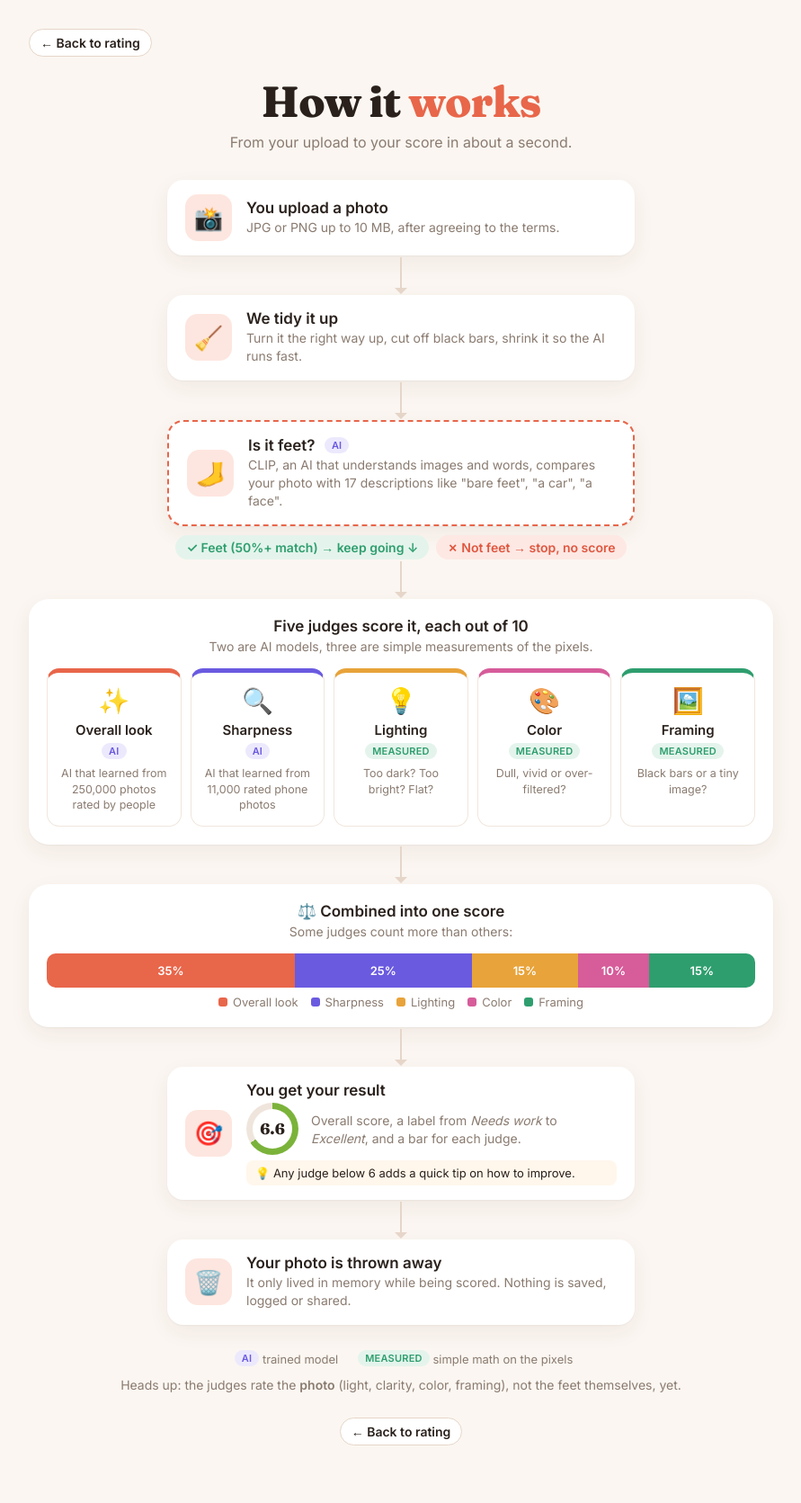
After one commit to tenzin3/ratemyfeet, a Flask app: page /how-it-works in a window 1280 px wide. The commit adds this page. Shown: the whole page at 90% size, without its empty margins (194-1085 px from the left). Run offline with Flask 3, Linux system fonts and the light colour scheme.

Commit message:
Add "How it works" page and link in the header for user guidance

```diff
--- a/app.py
+++ b/app.py
@@ -219,6 +219,12 @@ def index():
     return render_template("index.html", result=result, image_data=image_data, error=error)
 
 
+@app.route("/how-it-works")
+def how_it_works():
+    return render_template("how.html", features=FEATURES, feet_prompts=FEET_PROMPTS,
+                           other_prompts=OTHER_PROMPTS, feet_threshold=FEET_THRESHOLD)
+
+
 @app.errorhandler(413)
 def too_large(_):
     return render_template("index.html", error="That image is too large (max 10 MB)."), 413
--- /dev/null
+++ b/templates/how.html
@@ -0,0 +1,190 @@
+<!doctype html>
+<html lang="en">
+<head>
+  <meta charset="utf-8">
+  <meta name="viewport" content="width=device-width, initial-scale=1">
+  <title>How It Works · Rate My Feet</title>
+  <link rel="preconnect" href="https://fonts.googleapis.com">
+  <link href="https://fonts.googleapis.com/css2?family=Fraunces:opsz,wght@9..144,600;9..144,800&family=Inter:wght@400;500;600&display=swap" rel="stylesheet">
+  <style>
+    :root {
+      --bg: #fbf6f1; --card: #ffffff; --ink: #2a211c; --muted: #8a7b70; --line: #e6d6c9; --accent: #e8664a; --accent-soft: #fde6df;
+      --ai: #6a5ae0; --ai-soft: #ece9fd; --rule: #2f9e6e; --rule-soft: #e4f4ec; --bad: #e0573f; --bad-soft: #fde8e4;
+      /* one color per score, used in the cards and the weight bar */
+      --c-look: #e8664a; --c-sharpness: #6a5ae0; --c-lighting: #e8a33a; --c-color: #d65c9a; --c-framing: #2f9e6e;
+    }
+    * { box-sizing: border-box; }
+    body { margin: 0; font-family: Inter, system-ui, sans-serif; background: var(--bg); color: var(--ink); }
+    .wrap { max-width: 860px; margin: 0 auto; padding: 32px 16px 64px; }
+    .back { display: inline-block; color: var(--ink); font-weight: 600; font-size: 14px; text-decoration: none; padding: 6px 12px;
+            border: 1.5px solid var(--line); border-radius: 99px; background: var(--card); }
+    .back:hover { border-color: var(--accent); color: var(--accent); }
+    header { text-align: center; margin: 20px 0 32px; }
+    h1 { font-family: Fraunces, Georgia, serif; font-weight: 800; font-size: clamp(34px, 6vw, 48px); margin: 0; letter-spacing: -1px; }
+    h1 span { color: var(--accent); }
+    .lead { color: var(--muted); margin: 6px 0 0; }
+
+    /* ---- Flow ---- */
+    .flow { display: flex; flex-direction: column; align-items: center; }
+    .step { display: flex; align-items: center; gap: 16px; width: 100%; max-width: 520px; background: var(--card);
+            border-radius: 18px; padding: 16px 20px; box-shadow: 0 1px 2px rgba(0,0,0,.04), 0 8px 24px rgba(80,40,20,.06); }
+    .num { flex: none; width: 52px; height: 52px; border-radius: 14px; display: grid; place-items: center; font-size: 26px; background: var(--accent-soft); }
+    .step h2 { margin: 0; font-size: 17px; }
+    .step p { margin: 2px 0 0; color: var(--muted); font-size: 14px; line-height: 1.45; }
+    .tag { display: inline-block; font-size: 11px; font-weight: 700; padding: 2px 8px; border-radius: 99px; margin-left: 6px;
+           vertical-align: 2px; letter-spacing: .02em; text-transform: uppercase; }
+    .tag.ai { background: var(--ai-soft); color: var(--ai); }
+    .tag.rule { background: var(--rule-soft); color: var(--rule); }
+
+    /* arrow between steps */
+    .arrow { width: 2px; height: 34px; background: var(--line); position: relative; margin: 2px 0 8px; }
+    .arrow::after { content: ""; position: absolute; left: 50%; bottom: -7px; transform: translateX(-50%);
+                    border: 7px solid transparent; border-top-color: var(--line); border-bottom: 0; }
+
+    /* feet check with "no" branch */
+    .decision { position: relative; width: 100%; max-width: 520px; }
+    .decision .step { border: 2px dashed var(--accent); }
+    .branch { display: flex; align-items: center; gap: 8px; justify-content: center; margin-top: 10px; font-size: 14px; flex-wrap: wrap; }
+    .pill { padding: 5px 12px; border-radius: 99px; font-weight: 600; }
+    .pill.yes { background: var(--rule-soft); color: var(--rule); }
+    .pill.no { background: var(--bad-soft); color: var(--bad); }
+    .branch .muted { color: var(--muted); }
+
+    /* five judges */
+    .judges-box { width: 100%; background: var(--card); border-radius: 22px; padding: 20px;
+                  box-shadow: 0 1px 2px rgba(0,0,0,.04), 0 8px 24px rgba(80,40,20,.06); }
+    .judges-box > h2 { text-align: center; margin: 0 0 4px; font-size: 17px; }
+    .judges-box > p { text-align: center; color: var(--muted); font-size: 14px; margin: 0 0 16px; }
+    .judges { display: grid; grid-template-columns: repeat(5, 1fr); gap: 10px; }
+    .judge { border: 1.5px solid #f0e6dd; border-top: 5px solid var(--c); border-radius: 14px; padding: 14px 10px; text-align: center; }
+    .judge .icon { font-size: 28px; }
+    .judge h3 { margin: 6px 0 4px; font-size: 15px; }
+    .judge p { margin: 6px 0 0; font-size: 12.5px; color: var(--muted); line-height: 1.4; }
+    .judge .tag { margin-left: 0; }
+
+    /* weight bar */
+    .weights { display: flex; height: 38px; border-radius: 10px; overflow: hidden; margin: 6px 0 8px; }
+    .weights div { display: grid; place-items: center; color: #fff; font-weight: 700; font-size: 13px; min-width: 0; }
+    .legend { display: flex; flex-wrap: wrap; gap: 6px 14px; justify-content: center; font-size: 13px; color: var(--muted); }
+    .legend span::before { content: ""; display: inline-block; width: 10px; height: 10px; border-radius: 3px; background: var(--c); margin-right: 6px; }
+
+    /* result mock */
+    .result { display: flex; align-items: center; gap: 14px; margin-top: 4px; }
+    .ring { flex: none; width: 58px; height: 58px; border-radius: 50%; background: conic-gradient(#7bb33a 66%, #efe5dc 0); display: grid; place-items: center; }
+    .ring b { width: 44px; height: 44px; border-radius: 50%; background: #fff; display: grid; place-items: center; font: 800 17px Fraunces, serif; }
+    .tip { font-size: 13px; background: #fff7ec; border-radius: 8px; padding: 6px 10px; margin-top: 6px; }
+
+    .legend-key { display: flex; justify-content: center; gap: 16px; margin-top: 28px; font-size: 13px; color: var(--muted); flex-wrap: wrap; }
+    footer { text-align: center; margin-top: 28px; }
+
+    @media (max-width: 760px) {
+      .judges { grid-template-columns: repeat(2, 1fr); }
+      .judges .judge:last-child { grid-column: span 2; }
+      .weights div { font-size: 11px; }
+    }
+  </style>
+</head>
+<body>
+{% set icons = {"look": "✨", "sharpness": "🔍", "lighting": "💡", "color": "🎨", "framing": "🖼️"} %}
+{% set how = {
+  "look": ("ai", "AI that learned from 250,000 photos rated by people"),
+  "sharpness": ("ai", "AI that learned from 11,000 rated phone photos"),
+  "lighting": ("rule", "Too dark? Too bright? Flat?"),
+  "color": ("rule", "Dull, vivid or over-filtered?"),
+  "framing": ("rule", "Black bars or a tiny image?")
+} %}
+
+<div class="wrap">
+  <a class="back" href="/">← Back to rating</a>
+  <header>
+    <h1>How it <span>works</span></h1>
+    <p class="lead">From your upload to your score in about a second.</p>
+  </header>
+
+  <div class="flow">
+    <div class="step">
+      <div class="num">📸</div>
+      <div><h2>You upload a photo</h2><p>JPG or PNG up to 10 MB, after agreeing to the terms.</p></div>
+    </div>
+    <div class="arrow"></div>
+
+    <div class="step">
+      <div class="num">🧹</div>
+      <div><h2>We tidy it up</h2><p>Turn it the right way up, cut off black bars, shrink it so the AI runs fast.</p></div>
+    </div>
+    <div class="arrow"></div>
+
+    <div class="decision">
+      <div class="step">
+        <div class="num">🦶</div>
+        <div><h2>Is it feet? <span class="tag ai">AI</span></h2>
+          <p>CLIP, an AI that understands images and words, compares your photo with {{ feet_prompts|length + other_prompts|length }} descriptions like "bare feet", "a car", "a face".</p></div>
+      </div>
+      <div class="branch">
+        <span class="pill yes">✓ Feet ({{ (feet_threshold * 100)|int }}%+ match) → keep going ↓</span>
+        <span class="pill no">✗ Not feet → stop, no score</span>
+      </div>
+    </div>
+    <div class="arrow"></div>
+
+    <div class="judges-box">
+      <h2>Five judges score it, each out of 10</h2>
+      <p>Two are AI models, three are simple measurements of the pixels.</p>
+      <div class="judges">
+        {% for key, f in features.items() %}
+        <div class="judge" style="--c: var(--c-{{ key }})">
+          <div class="icon">{{ icons[key] }}</div>
+          <h3>{{ f[0] }}</h3>
+          <span class="tag {{ how[key][0] }}">{{ "AI" if how[key][0] == "ai" else "Measured" }}</span>
+          <p>{{ how[key][1] }}</p>
+        </div>
+        {% endfor %}
+      </div>
+    </div>
+    <div class="arrow"></div>
+
+    <div class="judges-box">
+      <h2>⚖️ Combined into one score</h2>
+      <p>Some judges count more than others:</p>
+      <div class="weights" role="img" aria-label="Score weights">
+        {% for key, f in features.items() %}
+        <div style="width: {{ f[2] * 100 }}%; background: var(--c-{{ key }})">{{ (f[2] * 100)|int }}%</div>
+        {% endfor %}
+      </div>
+      <div class="legend">
+        {% for key, f in features.items() %}<span style="--c: var(--c-{{ key }})">{{ f[0] }}</span>{% endfor %}
+      </div>
+    </div>
+    <div class="arrow"></div>
+
+    <div class="step">
+      <div class="num">🎯</div>
+      <div style="flex: 1">
+        <h2>You get your result</h2>
+        <div class="result">
+          <div class="ring"><b>6.6</b></div>
+          <p>Overall score, a label from <i>Needs work</i> to <i>Excellent</i>, and a bar for each judge.</p>
+        </div>
+        <div class="tip">💡 Any judge below 6 adds a quick tip on how to improve.</div>
+      </div>
+    </div>
+    <div class="arrow"></div>
+
+    <div class="step">
+      <div class="num">🗑️</div>
+      <div><h2>Your photo is thrown away</h2><p>It only lived in memory while being scored. Nothing is saved, logged or shared.</p></div>
+    </div>
+  </div>
+
+  <div class="legend-key">
+    <span><span class="tag ai">AI</span> trained model</span>
+    <span><span class="tag rule">Measured</span> simple math on the pixels</span>
+  </div>
+  <p class="lead" style="text-align:center; font-size:14px; margin-top:12px">
+    Heads up: the judges rate the <b>photo</b> (light, clarity, color, framing), not the feet themselves, yet.
+  </p>
+
+  <footer><a class="back" href="/">← Back to rating</a></footer>
+</div>
+</body>
+</html>
```
Also changed, not shown: templates/index.html (+8 -0 lines).
